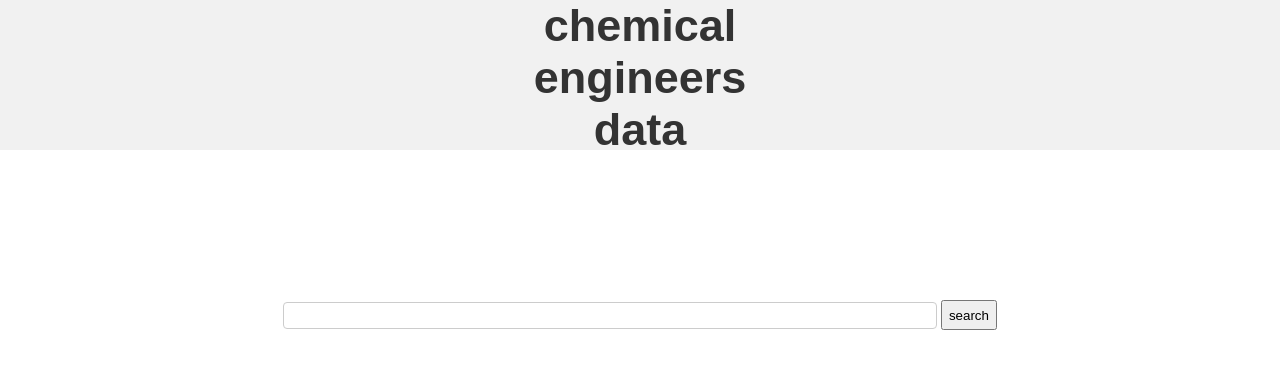
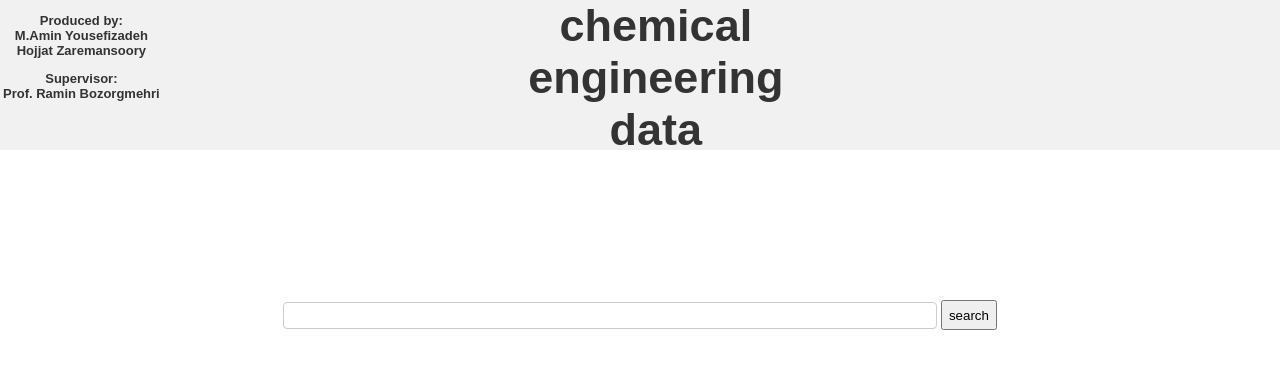
Before and after one commit to hojjat-zare/chemical_search_engine, a Django app: page / in a window 1280 px wide. Shown: the top 369 px of the page. Run offline with Django 3.2, Linux system fonts and the light colour scheme.

Commit message:
some change in logo

```diff
--- a/search_eng/search_in_database/static/search_in_database/css/base.css
+++ b/search_eng/search_in_database/static/search_in_database/css/base.css
@@ -10,6 +10,16 @@
   width: 100%;
   z-index: 1;
   background-color: #f1f1f1;
+}
+
+#innerLogo{
+margin-right: 10%;
+}
+
+#produced{
+  float: left;
+  margin-left: 3px;
+  font-size: 13px;
 }
 
 body {
--- a/search_eng/search_in_database/templates/search_in_database/base/base.html
+++ b/search_eng/search_in_database/templates/search_in_database/base/base.html
@@ -11,7 +11,18 @@
   <body>
     <header>
       {% block header%}
-        <div id="logo">chemical<br>engineers<br>data</div>
+        <div id="logo">
+          <div id="produced">
+            <p>Produced by:<br>
+            M.Amin Yousefizadeh<br>
+            Hojjat Zaremansoory</p>
+            <p>Supervisor:<br>
+            Prof. Ramin Bozorgmehri</p>
+          </div>
+          <div id="innerLogo">
+              chemical<br>engineering<br>data
+          </div>
+        </div>
       {% endblock header%}
     </header>
 
```
Also changed, not shown: 1 other file.
